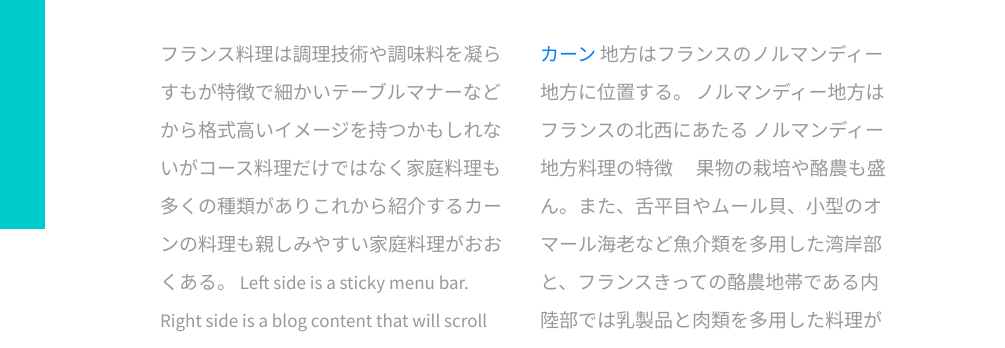
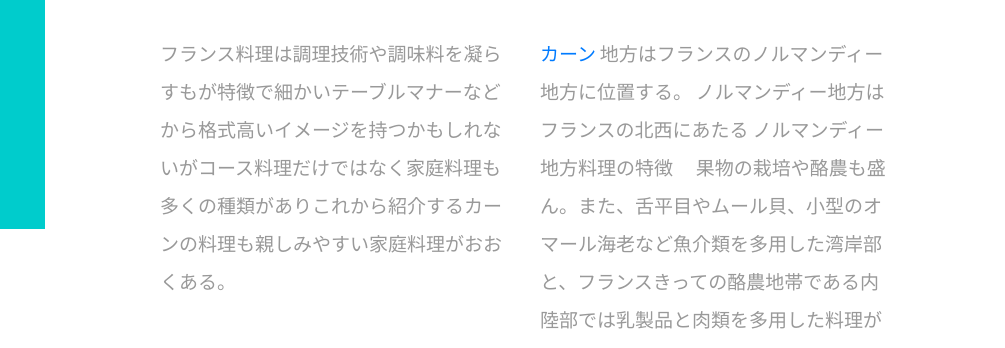
Before and after one commit to ishishi4141/web, a plain HTML site: page index.html in a window 1280 px wide. Shown: the part 571-919 px from the top of the page, 275-1280 px from the left. Drawn offline with Linux system fonts and the light colour scheme.

Commit message:
Update index.html

```diff
--- a/index.html
+++ b/index.html
@@ -90,7 +90,7 @@ https://templatemo.com/tm-553-xtra-blog
                     </a>
                     <p class="tm-pt-30">
                         フランス料理は調理技術や調味料を凝らすもが特徴で細かいテーブルマナーなどから格式高いイメージを持つかもしれないがコース料理だけではなく家庭料理も多くの種類がありこれから紹介するカーンの料理も親しみやすい家庭料理がおおくある。
-                        Left side is a sticky menu bar. Right side is a blog content that will scroll up and down.
+
                     </p>
                     <div class="d-flex justify-content-between tm-pt-45">
                         <span class="tm-color-primary">Travel . Events</span>
```
